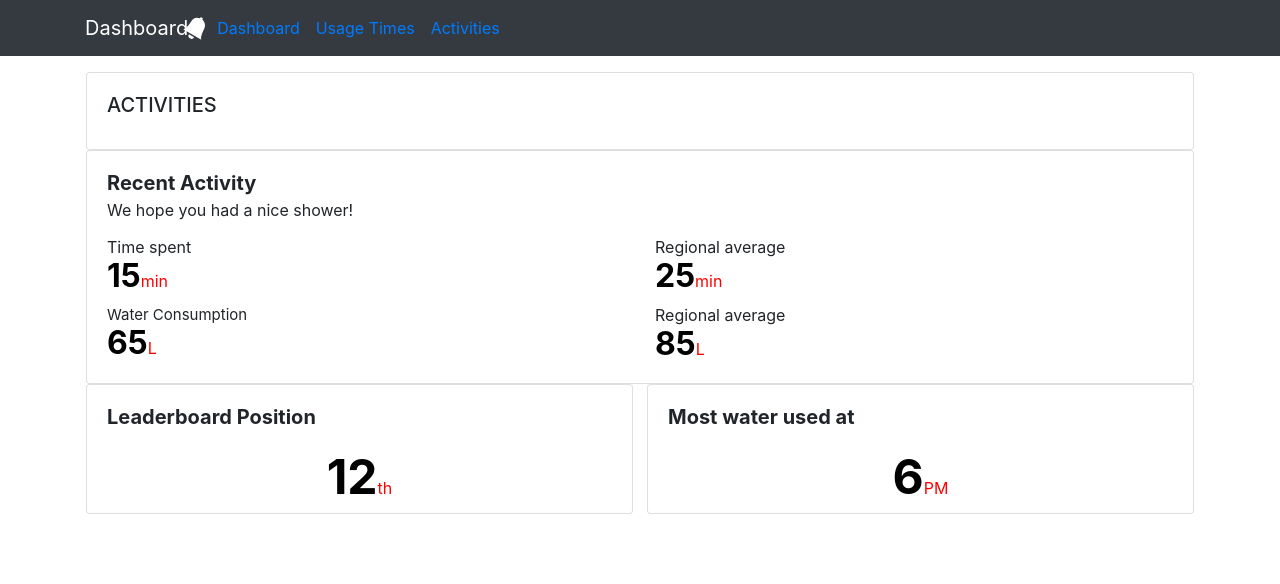
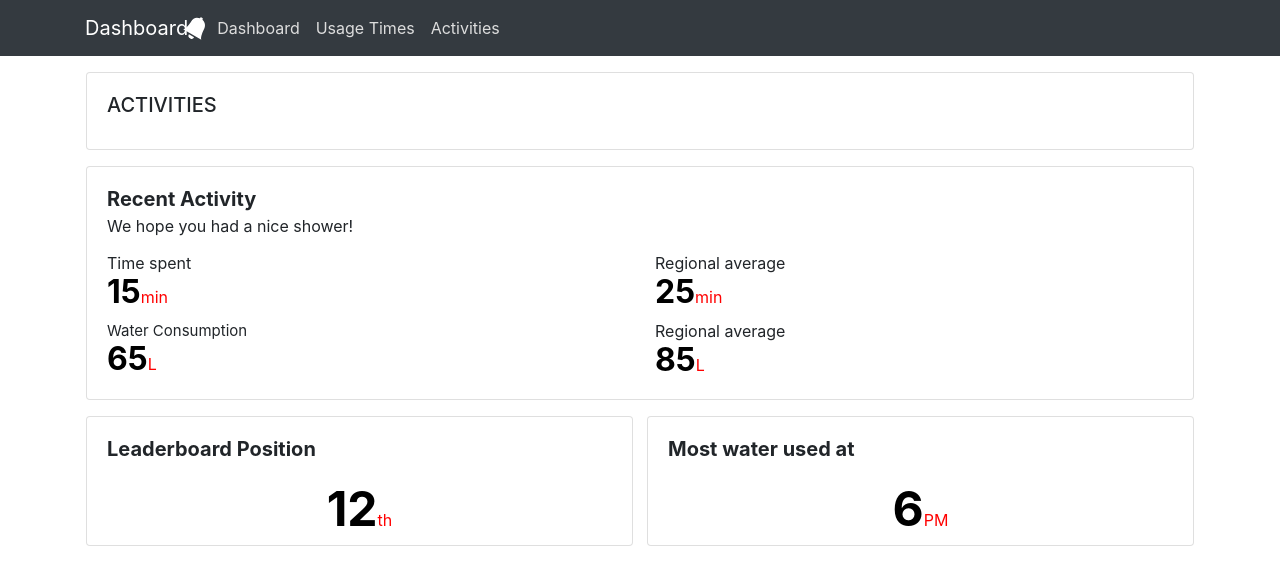
Before and after one commit to hatemets/water-app, a React (Create React App) app: page /activities in a window 1280 px wide. Shown: the top 584 px of the page. Built offline with nearby package versions, Linux system fonts and the light colour scheme.

Commit message:
Close nav menu on click

```diff
--- a/src/App.js
+++ b/src/App.js
@@ -12,10 +12,6 @@ import {
 
 import Container from 'react-bootstrap/Container';
 
-// import Card from 'react-bootstrap/Card';
-// import Col from 'react-bootstrap/Col';
-// import Row from 'react-bootstrap/Row';
-
 import Navigation from './components/Navigation.js';
 import Dashboard from './components/Dashboard.js';
 import Activities from './components/Activities.js';
@@ -27,7 +23,7 @@ const App = () => {
 
 			<Router>
 			<Navigation />
-				<div>
+
 				<Switch>
 					<Route exact path="/" component={Dashboard}>
 						<Dashboard />
@@ -39,7 +35,6 @@ const App = () => {
 						<Activities />
 					</Route>
 				</Switch>
-				</div>
 			</Router>
 
 		</Container>
--- a/src/components/Navigation.js
+++ b/src/components/Navigation.js
@@ -1,17 +1,18 @@
-import React from "react";
+import React, { useRef } from "react";
 import { Link } from "react-router-dom";
 import Navbar from 'react-bootstrap/Navbar';
 import Container from 'react-bootstrap/Container';
 import Nav from 'react-bootstrap/Nav';
 import { BellFill } from 'react-bootstrap-icons';
-// import { LinkContainer } from 'react-router-bootstrap';
 
 const Navigation = () =>
 {
+	const myRef = useRef(null);
+
 	return (
 		<Navbar className="navbar" collapseOnSelect expand='sm' bg="dark" fixed="top" variant="dark">
 			<Container>
-				<Navbar.Toggle aria-controls='responsive-navbar-nav'></Navbar.Toggle>
+				<Navbar.Toggle ref={myRef} aria-controls='responsive-navbar-nav'></Navbar.Toggle>
 
 				{/* TODO: Add props */}
 				<div style={{ color: "white", fontSize: 20 }}>Dashboard</div>
@@ -19,9 +20,9 @@ const Navigation = () =>
 
 				<Navbar.Collapse id='responsive-navbar-nav'>
 					<Nav>
-						<Nav.Link><Link to="/">Dashboard</Link></Nav.Link>
-						<Nav.Link><Link to="/usage-times">Usage Times</Link></Nav.Link>
-						<Nav.Link><Link to="/activities">Activities</Link></Nav.Link>
+						<Nav.Link><Link onClick={() => {myRef.current.click()}} className="nav-item" to="/">Dashboard</Link></Nav.Link>
+						<Nav.Link><Link onClick={() => {myRef.current.click()}} className="nav-item" to="/usage-times">Usage Times</Link></Nav.Link>
+						<Nav.Link><Link onClick={() => {myRef.current.click()}} className="nav-item" to="/activities">Activities</Link></Nav.Link>
 					</Nav>
 				</ Navbar.Collapse>
 
--- a/src/index.css
+++ b/src/index.css
@@ -33,3 +33,14 @@
 .margin-bottom-zero {
 	margin-bottom: 0px;
 }
+
+
+/* Navbar */
+.nav-item {
+	color: #ddd;
+}
+
+.nav-item:hover {
+	color: white;
+	text-decoration: none;
+}
```
Lines whose indentation alone changed are shown as unchanged.
